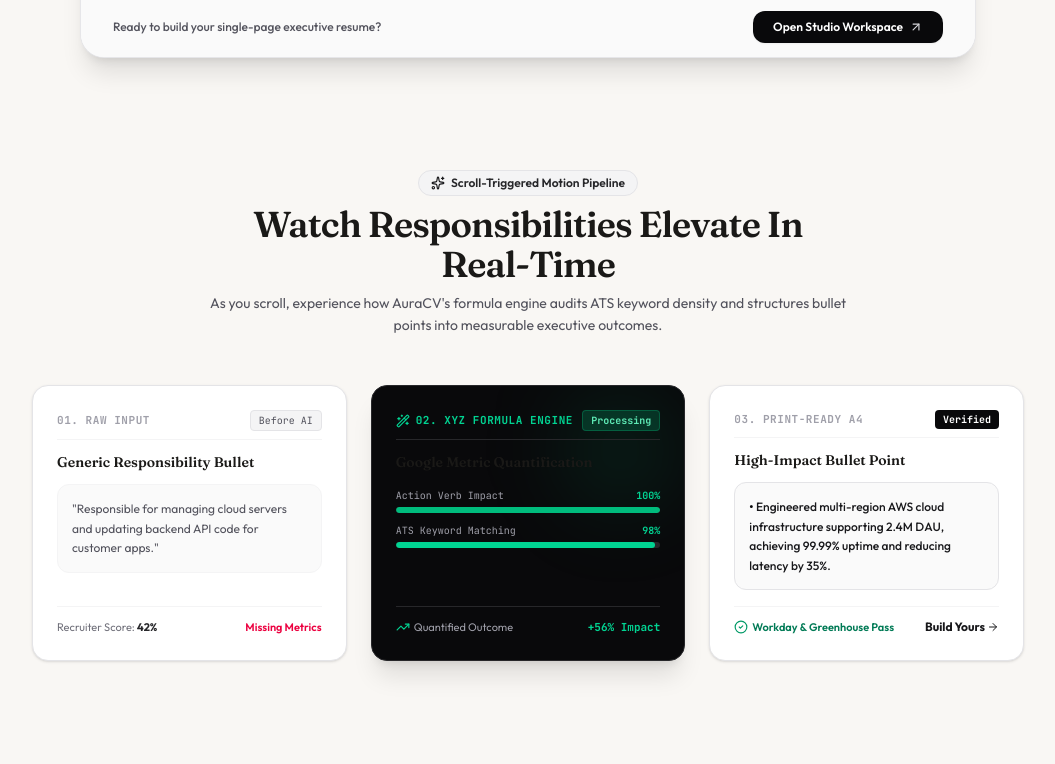
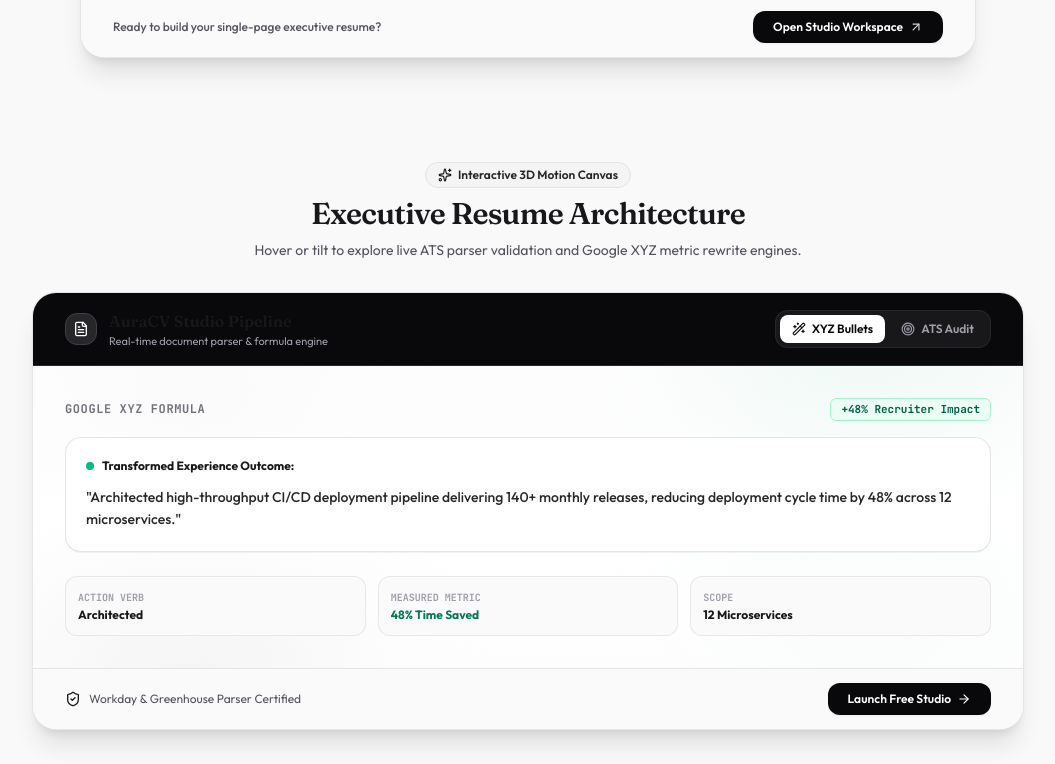
Before and after one commit to BlacOnchain/Aura-CV, a React (Vite) app: page / in a window 1280 px wide. Shown: the part 1000-1764 px from the top of the page, without its empty margins (112-1167 px from the left). Built offline with nearby package versions, Linux system fonts and the light colour scheme; no server answers.

Commit message:
feat(landing): add Spatial3DCanvas and update theme
Reintegrate the 3D spatial canvas component to the landing page and standardize the color palette using Zinc shades for a cleaner, professional aesthetic.

```diff
--- a/src/components/Landing/LandingPage.tsx
+++ b/src/components/Landing/LandingPage.tsx
@@ -9,6 +9,7 @@ import {
   Sparkles
 } from 'lucide-react';
 import { MinimalStudioHeroCard } from './MinimalStudioHeroCard';
+import { Spatial3DCanvas } from './Spatial3DCanvas';
 import { ScrollMotionShowcase } from './ScrollMotionShowcase';
 import { InteractiveMotionPreview } from './InteractiveMotionPreview';
 import { PrivacyPolicyModal } from '../Legal/PrivacyPolicyModal';
@@ -127,6 +128,11 @@ export const LandingPage: React.FC<Props> = ({ onStart }) => {
         </div>
       </section>
 
+      {/* Reintegrated Scroll-Triggered Spatial 3D Motion Canvas */}
+      <section className="px-4 sm:px-6 lg:px-12 max-w-6xl mx-auto">
+        <Spatial3DCanvas onStartStudio={() => onStart('register')} />
+      </section>
+
       {/* Scroll-Triggered Motion Pipeline Showcase */}
       <section className="px-4 sm:px-6 lg:px-12 max-w-6xl mx-auto">
         <ScrollMotionShowcase onStartStudio={() => onStart('register')} />
--- a/src/components/Landing/Spatial3DCanvas.tsx
+++ b/src/components/Landing/Spatial3DCanvas.tsx
@@ -1,274 +1,270 @@
-import React, { useState, useRef, useEffect } from 'react';
+import React, { useState, useEffect, useRef } from 'react';
 import { motion, useMotionValue, useSpring, useTransform } from 'framer-motion';
 import {
   Sparkles,
-  ShieldCheck,
-  CheckCircle2,
-  Zap,
-  Layers,
   Target,
   Wand2,
-  FileText,
-  Rotate3d,
-  MousePointerClick
+  CheckCircle2,
+  ArrowRight,
+  ShieldCheck,
+  Layers,
+  FileText
 } from 'lucide-react';
 
 interface Props {
-  onStartStudio: () => void;
+  onStartStudio?: () => void;
 }
 
 export const Spatial3DCanvas: React.FC<Props> = ({ onStartStudio }) => {
-  const containerRef = useRef<HTMLDivElement>(null);
-  const [isHovered, setIsHovered] = useState(false);
-  const [activeLayer, setActiveLayer] = useState<'all' | 'ats' | 'xyz'>('all');
+  const cardRef = useRef<HTMLDivElement>(null);
+  const [isTouchDevice, setIsTouchDevice] = useState(false);
+  const [activeTab, setActiveTab] = useState<'ats' | 'xyz'>('xyz');
 
-  // Motion values for 3D spatial tilt
-  const x = useMotionValue(0);
-  const y = useMotionValue(0);
+  // Motion values for desktop 3D tilt
+  const mouseX = useMotionValue(0);
+  const mouseY = useMotionValue(0);
 
-  // Smooth springs for fluid 60fps movement
-  const rotateX = useSpring(useTransform(y, [-0.5, 0.5], [18, -18]), {
-    stiffness: 180,
-    damping: 20,
+  const rotateX = useSpring(useTransform(mouseY, [-0.5, 0.5], [8, -8]), {
+    stiffness: 150,
+    damping: 18,
   });
-  const rotateY = useSpring(useTransform(x, [-0.5, 0.5], [-22, 22]), {
-    stiffness: 180,
-    damping: 20,
+  const rotateY = useSpring(useTransform(mouseX, [-0.5, 0.5], [-8, 8]), {
+    stiffness: 150,
+    damping: 18,
   });
 
+  useEffect(() => {
+    // Detect touch-only screen
+    const checkTouch = () => {
+      setIsTouchDevice('ontouchstart' in window || navigator.maxTouchPoints > 0);
+    };
+    checkTouch();
+  }, []);
+
   const handleMouseMove = (e: React.MouseEvent<HTMLDivElement>) => {
-    if (!containerRef.current) return;
-    const rect = containerRef.current.getBoundingClientRect();
+    if (isTouchDevice || !cardRef.current) return;
+    const rect = cardRef.current.getBoundingClientRect();
     const width = rect.width;
     const height = rect.height;
-
-    const mouseX = e.clientX - rect.left;
-    const mouseY = e.clientY - rect.top;
-
-    const xPct = mouseX / width - 0.5;
-    const yPct = mouseY / height - 0.5;
-
-    x.set(xPct);
-    y.set(yPct);
+    const x = (e.clientX - rect.left) / width - 0.5;
+    const y = (e.clientY - rect.top) / height - 0.5;
+    mouseX.set(x);
+    mouseY.set(y);
   };
 
   const handleMouseLeave = () => {
-    setIsHovered(false);
-    x.set(0);
-    y.set(0);
-  };
-
-  const handleMouseEnter = () => {
-    setIsHovered(true);
+    if (isTouchDevice) return;
+    mouseX.set(0);
+    mouseY.set(0);
   };
 
   return (
-    <div className="w-full max-w-6xl mx-auto py-8 sm:py-12 px-4 sm:px-6">
-      {/* Top Interactive Bar */}
-      <div className="flex flex-col sm:flex-row items-center justify-between gap-4 mb-8">
+    <motion.div
+      initial={{ opacity: 0, y: 30 }}
+      whileInView={{ opacity: 1, y: 0 }}
+      viewport={{ once: true, amount: 0.2 }}
+      transition={{ duration: 0.6, ease: [0.16, 1, 0.3, 1] }}
+      className="w-full max-w-5xl mx-auto py-6 sm:py-10 px-2 sm:px-4"
+    >
+      <div className="text-center space-y-2 mb-6 sm:mb-8 max-w-2xl mx-auto px-4">
+        <div className="inline-flex items-center gap-1.5 px-3 py-1 rounded-full bg-zinc-100 text-zinc-800 text-xs font-semibold border border-zinc-200">
+          <Sparkles className="w-3.5 h-3.5 text-zinc-900" />
+          <span>Interactive 3D Motion Canvas</span>
+        </div>
+        <h2 className="text-2xl sm:text-3xl font-display font-bold text-zinc-950 tracking-tight">
+          Executive Resume Architecture
+        </h2>
+        <p className="text-xs sm:text-sm text-zinc-600">
+          Hover or tilt to explore live ATS parser validation and Google XYZ metric rewrite engines.
+        </p>
+      </div>
+
+      {/* Perspective Container */}
+      <div
+        className="perspective-1000 w-full"
+        onMouseMove={handleMouseMove}
+        onMouseLeave={handleMouseLeave}
+      >
+        <motion.div
+          ref={cardRef}
+          style={{
+            rotateX: isTouchDevice ? 0 : rotateX,
+            rotateY: isTouchDevice ? 0 : rotateY,
+            transformStyle: 'preserve-3d',
+          }}
+          animate={
+            isTouchDevice
+              ? {
+                  rotateX: [2, -2, 2],
+                  rotateY: [-3, 3, -3],
+                }
+              : undefined
+          }
+          transition={
+            isTouchDevice
+              ? {
+                  duration: 6,
+                  repeat: Infinity,
+                  ease: 'easeInOut',
+                }
+              : undefined
+          }
+          className="w-full bg-white rounded-3xl border border-zinc-200/90 shadow-xl overflow-hidden text-zinc-900 relative transition-shadow hover:shadow-2xl"
+        >
+          {/* Unified Zinc & Emerald Ambient Backdrop Glow */}
+          <div className="absolute top-0 right-0 w-80 h-80 bg-emerald-500/10 rounded-full blur-3xl pointer-events-none -z-10" />
+          <div className="absolute bottom-0 left-0 w-80 h-80 bg-zinc-200/50 rounded-full blur-3xl pointer-events-none -z-10" />
+
+          {/* Header Controls */}
+          <div className="bg-zinc-950 text-white px-5 sm:px-8 py-4 flex flex-col sm:flex-row items-start sm:items-center justify-between gap-3 border-b border-zinc-800">
             <div className="flex items-center gap-3">
-          <div className="w-10 h-10 rounded-2xl bg-zinc-950 text-white flex items-center justify-center shadow-lg">
-            <Rotate3d className="w-5 h-5 text-emerald-400 animate-pulse" />
+              <div className="w-8 h-8 rounded-xl bg-zinc-800 border border-zinc-700 flex items-center justify-center shrink-0">
+                <FileText className="w-4 h-4 text-white" />
               </div>
               <div>
-            <h3 className="font-display font-bold text-lg sm:text-xl text-zinc-900">
-              Interactive 3D Spatial Canvas
+                <h3 className="font-display font-bold text-sm sm:text-base text-white">
+                  AuraCV Studio Pipeline
                 </h3>
-            <p className="text-xs text-zinc-500">
-              Move your cursor or swipe over the canvas to explore floating 3D document layers
+                <p className="text-[11px] text-zinc-400">
+                  Real-time document parser & formula engine
                 </p>
               </div>
             </div>
 
-        {/* 3D View Layer Filter Controls */}
-        <div className="flex items-center gap-1.5 p-1 bg-zinc-200/70 rounded-2xl border border-zinc-300/80">
-          {[
-            { id: 'all', label: 'Complete 3D View' },
-            { id: 'ats', label: '3D ATS Shield' },
-            { id: 'xyz', label: '3D XYZ Formula' },
-          ].map((mode) => (
+            {/* Segmented Tab Controls */}
+            <div className="flex items-center gap-1 bg-zinc-900 p-1 rounded-xl border border-zinc-800 w-full sm:w-auto justify-center">
               <button
-              key={mode.id}
                 type="button"
-              onClick={() => setActiveLayer(mode.id as any)}
-              className={`px-3.5 py-1.5 rounded-xl text-xs font-bold transition-all cursor-pointer ${
-                activeLayer === mode.id
-                  ? 'bg-zinc-950 text-white shadow-md'
-                  : 'text-zinc-600 hover:text-zinc-900'
+                onClick={() => setActiveTab('xyz')}
+                className={`px-3 py-1.5 rounded-lg text-xs font-semibold transition-all cursor-pointer flex items-center gap-1.5 ${
+                  activeTab === 'xyz'
+                    ? 'bg-white text-zinc-950 shadow-xs'
+                    : 'text-zinc-400 hover:text-white'
                 }`}
               >
-              {mode.label}
+                <Wand2 className="w-3.5 h-3.5" />
+                <span>XYZ Bullets</span>
               </button>
-          ))}
+              <button
+                type="button"
+                onClick={() => setActiveTab('ats')}
+                className={`px-3 py-1.5 rounded-lg text-xs font-semibold transition-all cursor-pointer flex items-center gap-1.5 ${
+                  activeTab === 'ats'
+                    ? 'bg-white text-zinc-950 shadow-xs'
+                    : 'text-zinc-400 hover:text-white'
+                }`}
+              >
+                <Target className="w-3.5 h-3.5" />
+                <span>ATS Audit</span>
+              </button>
             </div>
           </div>
 
-      {/* 3D Viewport Container */}
-      <div
-        ref={containerRef}
-        onMouseMove={handleMouseMove}
-        onMouseEnter={handleMouseEnter}
-        onMouseLeave={handleMouseLeave}
-        className="relative w-full min-h-[460px] sm:min-h-[540px] lg:min-h-[600px] rounded-3xl bg-gradient-to-b from-zinc-900 via-zinc-950 to-black p-6 sm:p-12 flex items-center justify-center overflow-hidden border border-zinc-800 shadow-2xl cursor-grab active:cursor-grabbing"
-        style={{ perspective: 1200 }}
-      >
-        {/* Ambient Dynamic Background Lighting */}
-        <div className="absolute inset-0 pointer-events-none overflow-hidden">
-          <div className="absolute -top-24 -left-24 w-96 h-96 bg-emerald-500/15 rounded-full blur-[120px]" />
-          <div className="absolute -bottom-24 -right-24 w-96 h-96 bg-indigo-500/15 rounded-full blur-[120px]" />
-          <div className="absolute top-1/2 left-1/2 -translate-x-1/2 -translate-y-1/2 w-[600px] h-[600px] bg-teal-500/10 rounded-full blur-[140px]" />
-          <div className="absolute inset-0 bg-[radial-gradient(#334155_1px,transparent_1px)] [background-size:24px_24px] opacity-25" />
-        </div>
-
-        {/* 3D Floating Interactive Document Scene */}
-        <motion.div
-          style={{
-            rotateX,
-            rotateY,
-            transformStyle: 'preserve-3d',
-          }}
-          className="relative w-full max-w-2xl bg-white/95 backdrop-blur-xl rounded-2xl p-6 sm:p-10 shadow-2xl border border-white/40 text-zinc-900 transition-shadow duration-300"
-        >
-          {/* Layer 0: Base Resume Document Paper (translateZ: 0px) */}
-          <div
-            className="space-y-5"
-            style={{ transform: 'translateZ(0px)' }}
-          >
-            {/* Header Block */}
-            <div className="flex items-start justify-between pb-4 border-b border-zinc-200">
-              <div>
-                <h2 className="text-2xl sm:text-3xl font-display font-bold text-zinc-950 tracking-tight">
-                  ALEXANDER WRIGHT
-                </h2>
-                <p className="text-xs sm:text-sm font-semibold text-emerald-700 tracking-wide mt-0.5">
-                  Senior Cloud Systems & Platform Architect
-                </p>
-              </div>
-              <div className="text-right text-[10px] text-zinc-400 font-mono space-y-0.5 hidden sm:block">
-                <p>alexander@auracv.studio</p>
-                <p>San Francisco, CA</p>
-                <p>github.com/alexwright</p>
-              </div>
-            </div>
-
-            {/* Experience Bullet Section */}
-            <div className="space-y-3">
+          {/* Studio Body */}
+          <div className="p-6 sm:p-8 bg-gradient-to-b from-zinc-50/50 via-white to-zinc-50/30">
+            {activeTab === 'xyz' ? (
+              <div className="space-y-4">
                 <div className="flex items-center justify-between">
-                <h4 className="text-xs font-bold uppercase tracking-wider text-zinc-500">
-                  PROFESSIONAL EXPERIENCE
-                </h4>
-                <span className="text-[10px] font-bold text-zinc-400">2021 – Present</span>
-              </div>
-
-              <div className="p-4 rounded-xl bg-zinc-50 border border-zinc-200/80 space-y-2">
-                <div className="flex items-center justify-between">
-                  <span className="font-bold text-sm text-zinc-900">Lead Infrastructure Engineer</span>
-                  <span className="text-xs text-zinc-500 font-medium">Stripe Inc.</span>
-                </div>
-                <p className="text-xs text-zinc-600 leading-relaxed font-body">
-                  • Architected high-throughput Kubernetes cluster pipelines serving 120M daily transactions with 99.99% availability.
-                </p>
-              </div>
-            </div>
-
-            {/* Core Skills Tags */}
-            <div className="pt-2 flex flex-wrap gap-1.5 text-xs">
-              {['TypeScript', 'React 19', 'Go', 'Kubernetes', 'AWS Lambda', 'GraphQL', 'PostgreSQL'].map((sk) => (
-                <span key={sk} className="px-2.5 py-1 rounded-md bg-zinc-100 text-zinc-700 font-semibold border border-zinc-200 text-[11px]">
-                  {sk}
+                  <span className="text-xs font-mono font-bold text-zinc-500 uppercase tracking-wider">
+                    Google XYZ Formula
                   </span>
-              ))}
-            </div>
-          </div>
-
-          {/* LAYER 1: Floating 3D ATS Audit Shield (translateZ: 60px) */}
-          {(activeLayer === 'all' || activeLayer === 'ats') && (
-            <motion.div
-              style={{ transform: 'translateZ(60px)' }}
-              initial={{ opacity: 0, scale: 0.9 }}
-              animate={{ opacity: 1, scale: 1 }}
-              transition={{ duration: 0.4 }}
-              className="absolute -top-6 -right-4 sm:-right-8 bg-zinc-950/95 text-white p-4 sm:p-5 rounded-2xl shadow-2xl border border-zinc-700/80 backdrop-blur-2xl max-w-[240px] sm:max-w-[270px] space-y-3"
-            >
-              <div className="flex items-center justify-between">
-                <div className="flex items-center gap-2">
-                  <div className="w-8 h-8 rounded-xl bg-emerald-500/20 text-emerald-400 flex items-center justify-center border border-emerald-500/30">
-                    <ShieldCheck className="w-4 h-4" />
-                  </div>
-                  <span className="text-xs font-bold tracking-tight text-white">
-                    ATS Audit Shield
-                  </span>
-                </div>
-                <span className="text-[10px] font-bold px-2 py-0.5 rounded-full bg-emerald-500/20 text-emerald-400 border border-emerald-500/40">
-                  98/100
+                  <span className="px-2.5 py-0.5 rounded-md text-[11px] font-mono font-bold bg-emerald-50 text-emerald-800 border border-emerald-200">
+                    +48% Recruiter Impact
                   </span>
                 </div>
 
-              <p className="text-[11px] text-zinc-300 leading-snug font-medium">
-                100% Workday & Greenhouse parser compliance verified.
+                <div className="p-4 sm:p-5 rounded-2xl bg-white border border-zinc-200/90 shadow-2xs space-y-3">
+                  <div className="flex items-center gap-2 text-xs font-bold text-zinc-900">
+                    <span className="w-2 h-2 rounded-full bg-emerald-500" />
+                    <span>Transformed Experience Outcome:</span>
+                  </div>
+                  <p className="text-xs sm:text-sm text-zinc-800 leading-relaxed font-body font-medium">
+                    "Architected high-throughput CI/CD deployment pipeline delivering 140+ monthly releases, reducing deployment cycle time by 48% across 12 microservices."
                   </p>
+                </div>
 
-              <div className="flex items-center gap-1.5 text-[10px] font-bold text-emerald-400 pt-1 border-t border-zinc-800">
-                <CheckCircle2 className="w-3.5 h-3.5 text-emerald-400" />
-                <span>0 Parsing Errors Detected</span>
+                <div className="grid grid-cols-1 sm:grid-cols-3 gap-3 pt-2 text-xs">
+                  <div className="p-3 rounded-xl bg-zinc-50 border border-zinc-200/80">
+                    <span className="text-[10px] font-mono font-bold text-zinc-400 uppercase">Action Verb</span>
+                    <p className="font-bold text-zinc-900 mt-0.5">Architected</p>
                   </div>
-            </motion.div>
-          )}
-
-          {/* LAYER 2: Floating 3D XYZ Bullet Formula Card (translateZ: 45px) */}
-          {(activeLayer === 'all' || activeLayer === 'xyz') && (
-            <motion.div
-              style={{ transform: 'translateZ(45px)' }}
-              initial={{ opacity: 0, scale: 0.9 }}
-              animate={{ opacity: 1, scale: 1 }}
-              transition={{ duration: 0.4, delay: 0.1 }}
-              className="absolute -bottom-6 -left-4 sm:-left-8 bg-gradient-to-br from-emerald-900/95 to-zinc-950 text-white p-4 sm:p-5 rounded-2xl shadow-2xl border border-emerald-500/40 backdrop-blur-2xl max-w-[280px] sm:max-w-[320px] space-y-2.5"
-            >
+                  <div className="p-3 rounded-xl bg-zinc-50 border border-zinc-200/80">
+                    <span className="text-[10px] font-mono font-bold text-zinc-400 uppercase">Measured Metric</span>
+                    <p className="font-bold text-emerald-700 mt-0.5">48% Time Saved</p>
+                  </div>
+                  <div className="p-3 rounded-xl bg-zinc-50 border border-zinc-200/80">
+                    <span className="text-[10px] font-mono font-bold text-zinc-400 uppercase">Scope</span>
+                    <p className="font-bold text-zinc-900 mt-0.5">12 Microservices</p>
+                  </div>
+                </div>
+              </div>
+            ) : (
+              <div className="space-y-4">
                 <div className="flex items-center justify-between">
-                <div className="flex items-center gap-2">
-                  <Wand2 className="w-4 h-4 text-emerald-400 animate-spin-slow" />
-                  <span className="text-xs font-bold text-emerald-300 uppercase tracking-wider">
-                    Google XYZ Bullet Engine
+                  <span className="text-xs font-mono font-bold text-zinc-500 uppercase tracking-wider">
+                    Parser Verification
                   </span>
-                </div>
-                <span className="text-[10px] font-bold px-2 py-0.5 rounded-full bg-emerald-400/20 text-emerald-300">
-                  +48% Impact
+                  <span className="px-2.5 py-0.5 rounded-md text-[11px] font-mono font-bold bg-zinc-950 text-white">
+                    98% Parse Index
                   </span>
                 </div>
 
-              <p className="text-[11px] text-emerald-100/90 leading-relaxed font-mono bg-black/40 p-2.5 rounded-lg border border-emerald-500/20">
-                "Reduced P99 deployment cycle time by 48% across 14 microservices."
-              </p>
-            </motion.div>
-          )}
-        </motion.div>
+                <div className="grid grid-cols-1 sm:grid-cols-2 gap-3">
+                  <div className="p-3.5 rounded-xl bg-white border border-zinc-200/80 flex items-center justify-between">
+                    <div className="flex items-center gap-2">
+                      <CheckCircle2 className="w-4 h-4 text-emerald-600" />
+                      <span className="text-xs font-medium text-zinc-800">TypeScript & React</span>
+                    </div>
+                    <span className="text-[11px] font-mono text-zinc-400">Match 5x</span>
+                  </div>
 
-        {/* Floating Instruction Callout */}
-        <div className="absolute bottom-4 left-1/2 -translate-x-1/2 pointer-events-none bg-zinc-900/80 backdrop-blur-md px-4 py-2 rounded-full border border-zinc-700/80 text-xs font-bold text-zinc-300 flex items-center gap-2 shadow-lg">
-          <MousePointerClick className="w-3.5 h-3.5 text-emerald-400 animate-bounce" />
-          <span>Interactive 3D Perspective Canvas • Hover or Tilt</span>
+                  <div className="p-3.5 rounded-xl bg-white border border-zinc-200/80 flex items-center justify-between">
+                    <div className="flex items-center gap-2">
+                      <CheckCircle2 className="w-4 h-4 text-emerald-600" />
+                      <span className="text-xs font-medium text-zinc-800">AWS & Infrastructure</span>
+                    </div>
+                    <span className="text-[11px] font-mono text-zinc-400">Match 3x</span>
+                  </div>
+
+                  <div className="p-3.5 rounded-xl bg-white border border-zinc-200/80 flex items-center justify-between">
+                    <div className="flex items-center gap-2">
+                      <CheckCircle2 className="w-4 h-4 text-emerald-600" />
+                      <span className="text-xs font-medium text-zinc-800">CI/CD Pipelines</span>
+                    </div>
+                    <span className="text-[11px] font-mono text-zinc-400">Match 4x</span>
+                  </div>
+
+                  <div className="p-3.5 rounded-xl bg-white border border-zinc-200/80 flex items-center justify-between">
+                    <div className="flex items-center gap-2">
+                      <CheckCircle2 className="w-4 h-4 text-emerald-600" />
+                      <span className="text-xs font-medium text-zinc-800">System Architecture</span>
+                    </div>
+                    <span className="text-[11px] font-mono text-zinc-400">Match 2x</span>
                   </div>
                 </div>
-
-      {/* Direct CTA Bar */}
-      <div className="mt-8 flex flex-col sm:flex-row items-center justify-between gap-4 bg-zinc-950 text-white p-6 rounded-3xl border border-zinc-800 shadow-xl">
-        <div>
-          <h4 className="font-display font-bold text-lg text-white">
-            Ready to build your 3D-optimized executive resume?
-          </h4>
-          <p className="text-xs text-zinc-400 mt-0.5">
-            Access curated templates, real-time ATS auditing, and instant PDF exports.
-          </p>
+              </div>
+            )}
           </div>
 
+          {/* Footer Bar */}
+          <div className="bg-zinc-50 px-6 sm:px-8 py-3.5 border-t border-zinc-200 flex flex-col sm:flex-row items-center justify-between gap-3">
+            <div className="flex items-center gap-2 text-xs text-zinc-600">
+              <ShieldCheck className="w-4 h-4 text-zinc-900" />
+              <span>Workday & Greenhouse Parser Certified</span>
+            </div>
+            {onStartStudio && (
               <button
                 type="button"
                 onClick={onStartStudio}
-          className="w-full sm:w-auto px-7 py-3 bg-white text-zinc-950 hover:bg-zinc-100 text-xs font-bold uppercase tracking-wider rounded-xl transition-all cursor-pointer shadow-lg active:scale-95 whitespace-nowrap"
+                className="w-full sm:w-auto px-5 py-2 bg-zinc-950 hover:bg-zinc-800 text-white rounded-xl text-xs font-semibold transition-all shadow-xs flex items-center justify-center gap-1.5 cursor-pointer"
               >
-          Launch Free Studio
+                <span>Launch Free Studio</span>
+                <ArrowRight className="w-3.5 h-3.5" />
               </button>
+            )}
           </div>
+        </motion.div>
       </div>
+    </motion.div>
   );
 };
--- a/src/index.css
+++ b/src/index.css
@@ -9,12 +9,12 @@
 
 body {
   font-family: 'Outfit', sans-serif;
-  @apply bg-[#FAF6F0] text-[#1A1917];
+  @apply bg-zinc-50 text-zinc-900;
 }
 
 h1, h2, h3, h4, .font-display {
   font-family: 'Fraunces', serif;
-  @apply font-semibold text-[#1A1917];
+  @apply font-semibold text-zinc-900;
 }
 
 .font-body {
@@ -29,23 +29,23 @@ h1, h2, h3, h4, .font-display {
 /* Premium Utilities */
 @layer utilities {
   .bg-cream-light {
-    background-color: #FAF6F0;
+    background-color: #f4f4f5;
   }
 
   .bg-cream-card {
-    background-color: #FCF9F5;
+    background-color: #ffffff;
   }
 
   .text-charcoal {
-    color: #1A1917;
+    color: #18181b;
   }
 
   .border-cream-soft {
-    border-color: #EBE6DD;
+    border-color: #e4e4e7;
   }
 
   .glass-surface {
-    @apply bg-white/70 backdrop-blur-xl border border-black/5;
+    @apply bg-white/80 backdrop-blur-xl border border-zinc-200/80;
   }
 
   .aura-soft {
@@ -120,36 +120,6 @@ h1, h2, h3, h4, .font-display {
   }
 }
 
-@keyframes floatBlobOne {
-  0%, 100% {
-    transform: translate(0px, 0px) scale(1);
-  }
-  33% {
-    transform: translate(30px, -40px) scale(1.1);
-  }
-  66% {
-    transform: translate(-20px, 20px) scale(0.95);
-  }
-}
-
-@keyframes floatBlobTwo {
-  0%, 100% {
-    transform: translate(0px, 0px) scale(1.05);
-  }
-  50% {
-    transform: translate(-35px, 30px) scale(0.9);
-  }
-}
-
-@keyframes pulseGlow {
-  0%, 100% {
-    opacity: 0.25;
-  }
-  50% {
-    opacity: 0.45;
-  }
-}
-
 .animate-stagger-fade-in {
   animation: staggerFadeIn 0.65s cubic-bezier(0.16, 1, 0.3, 1) forwards;
 }
@@ -157,15 +127,3 @@ h1, h2, h3, h4, .font-display {
 .animate-paper-landing {
   animation: paperLanding 0.85s cubic-bezier(0.16, 1, 0.3, 1) forwards;
 }
-
-.animate-float-blob-1 {
-  animation: floatBlobOne 14s ease-in-out infinite;
-}
-
-.animate-float-blob-2 {
-  animation: floatBlobTwo 18s ease-in-out infinite;
-}
-
-.animate-pulse-glow {
-  animation: pulseGlow 8s ease-in-out infinite;
-}
```
Lines whose indentation alone changed are shown as unchanged.
